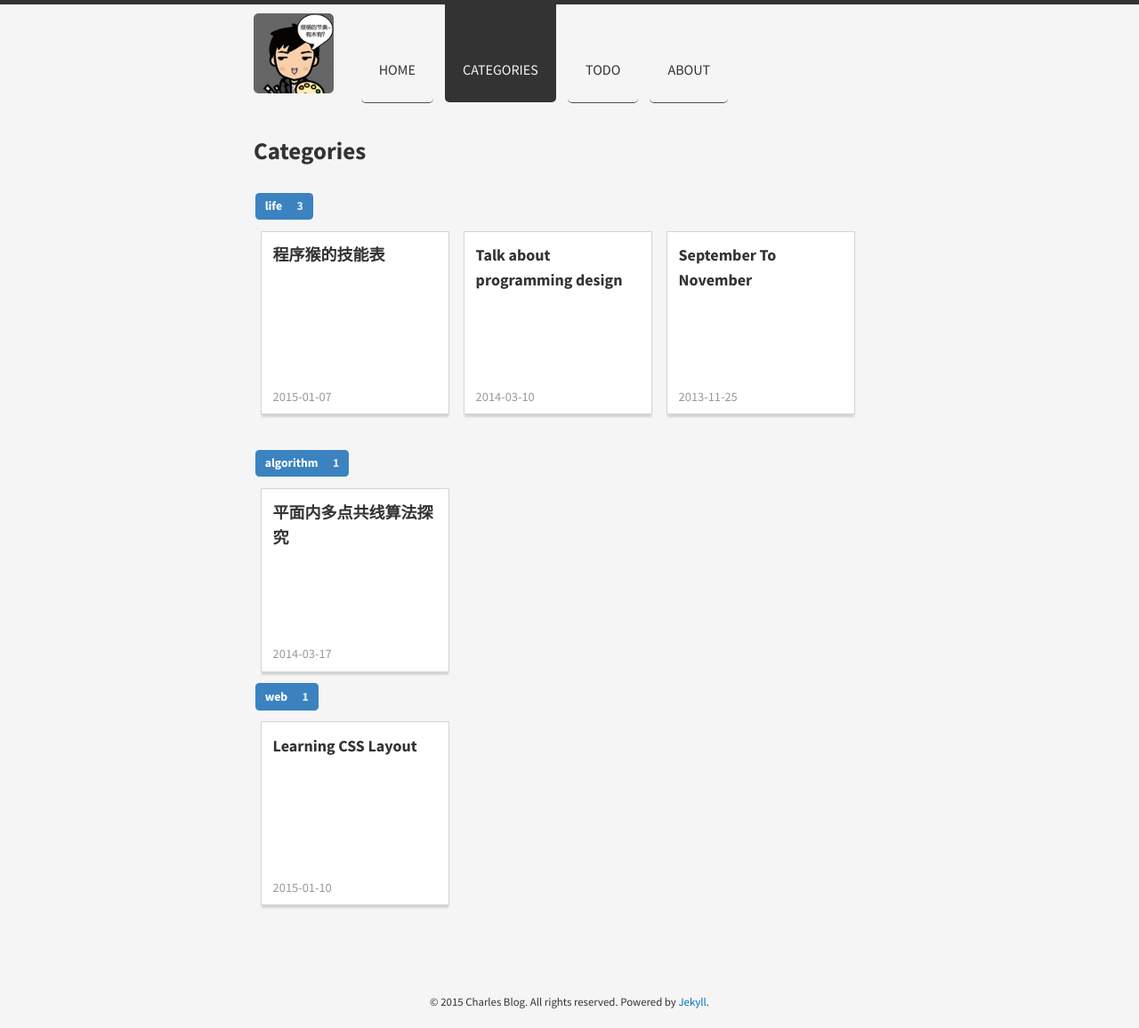
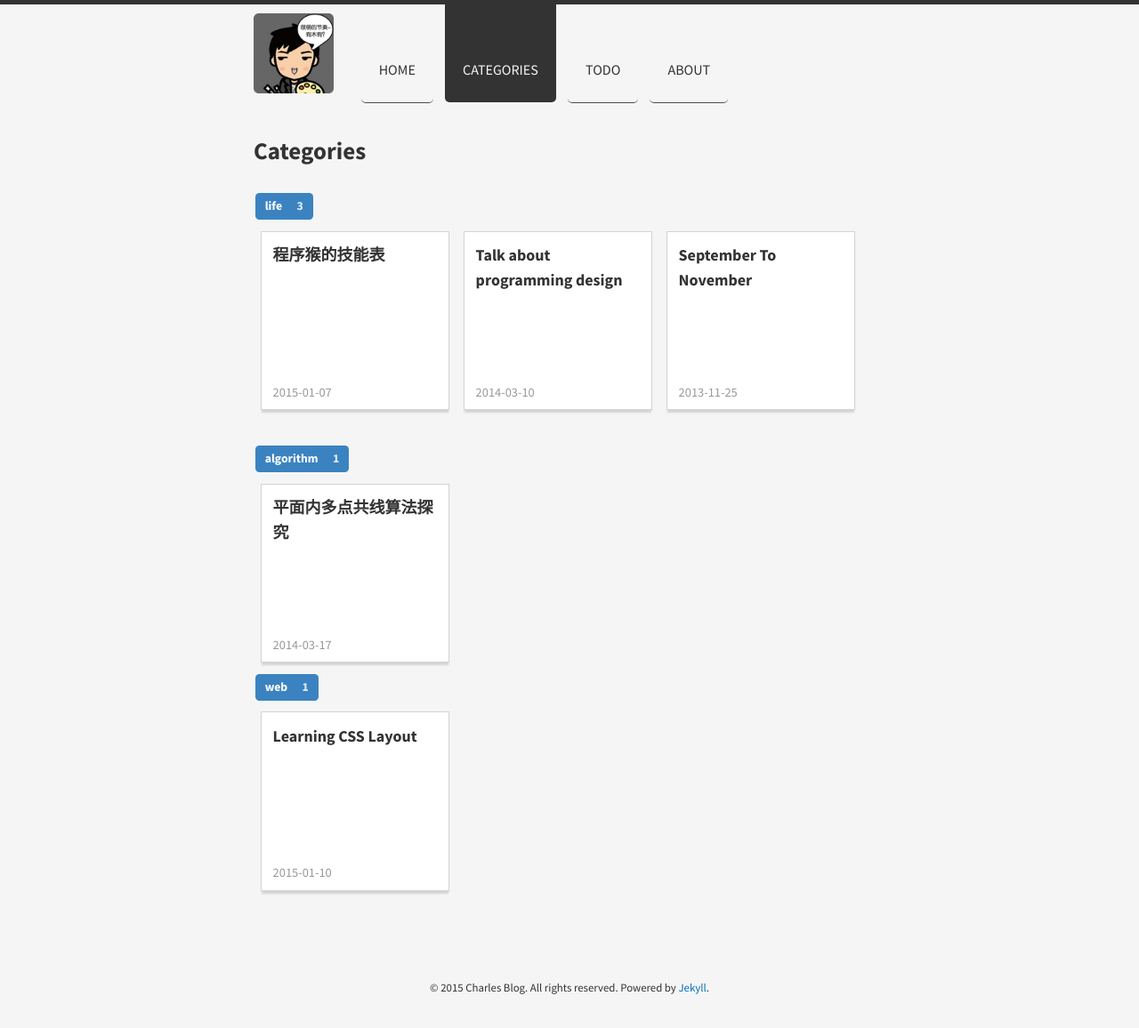
Before and after one commit to JavaCS3/blog, a Jekyll site: the page built from categories/index.html, in a window 1280 px wide. Shown: the whole page at 89% size. Built offline with Jekyll 4.4.1, drawn with Linux system fonts in a browser that asks for light colours; nearby versions of some CDN libraries; Markdown is read by kramdown in place of the engine named in the settings.

Commit message:
modi todo

```diff
--- a/public/css/main.scss
+++ b/public/css/main.scss
@@ -306,7 +306,7 @@ dl,
 
 .card > .extra {
   height: auto;
-  padding: 0.3em 0.7em;
+  padding: 0 0.7em 0.3em;
 }
 
 /* label */
@@ -344,7 +344,7 @@ dl,
 /* image */
 .image {
   height: 200px;
-  padding: 0.7em 0.7em 0 0.7em;
+  padding: 0.7em 0.7em 0.3em;
   background-size: cover;
   background-clip: content-box;
   background-color: $contrast-color;
```
